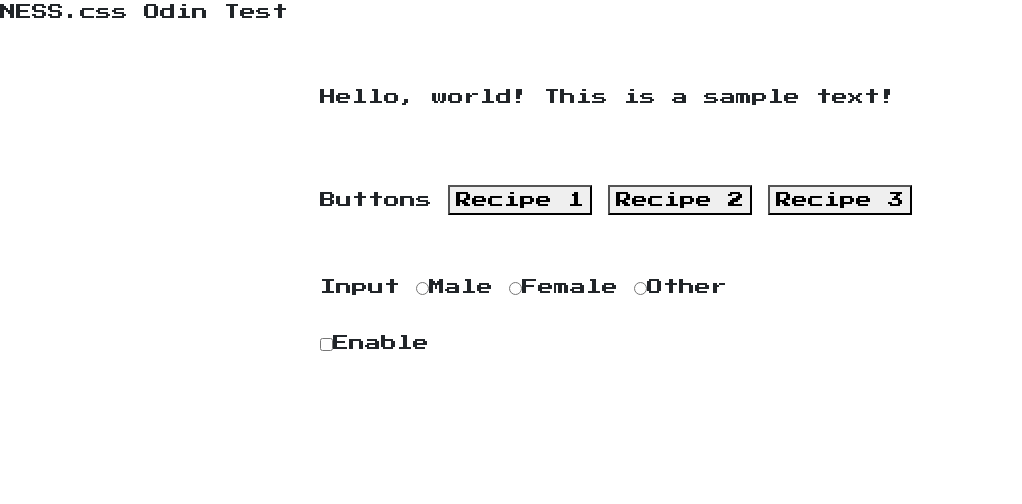
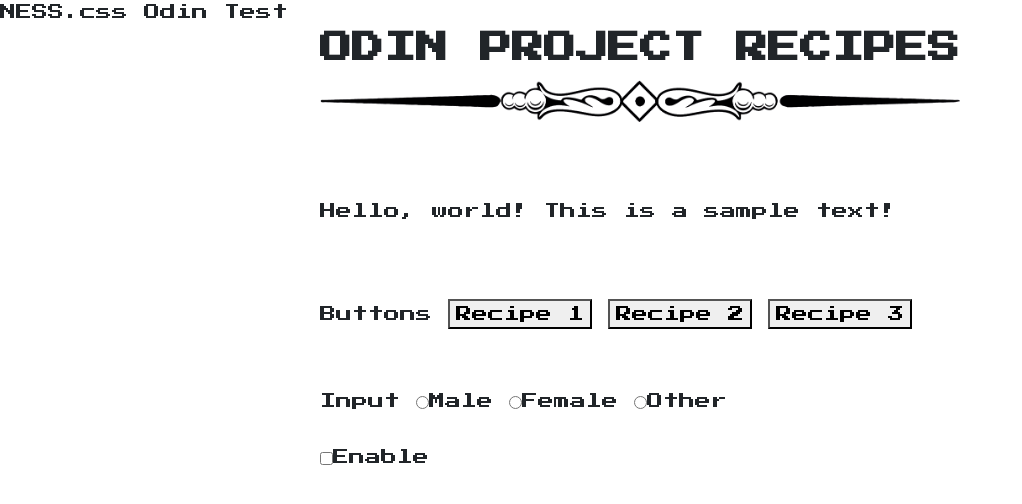
Before and after one commit to victor-schumann/odin-project, a plain HTML site: page nes-index.html in a window 1280 px wide. Shown: the whole page, without its empty margins (0-1022 px from the left). Drawn offline with nearby package versions, Linux system fonts and the light colour scheme.

Commit message:
Update the NES files

```diff
--- a/nes-index.html
+++ b/nes-index.html
@@ -10,6 +10,13 @@
 
   <body>
     <div class="navbar"><span>NESS.css Odin Test</span></div>
+    <div class="verticalhorizontal">
+      <h1>ODIN PROJECT RECIPES</h1>
+      <p>
+        <img id="underline" src="resources/header-ornament.png"
+        width="50%"
+        height="auto" ></p>
+    </div>
 
     <div class="content">
       <div>
--- a/styles.css
+++ b/styles.css
@@ -15,3 +15,15 @@ body {}
   width: 50vw;
   margin: 30px;
 }
+
+ul {
+  list-style-type: none;
+}
+
+.verticalhorizontal {
+  display: table-cell;
+  height: auto;
+  text-align: center;
+  width: auto;
+  vertical-align: middle;
+}
```
